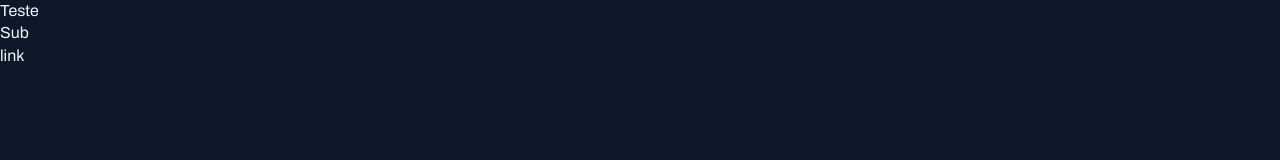
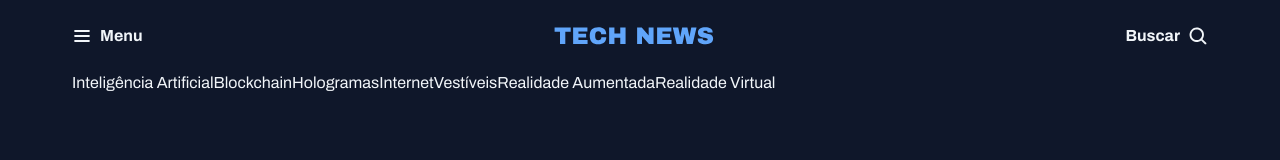
Before and after one commit to lucasnascimentoco020-maker/projeto-painel, a plain HTML site: page index.html in a window 1280 px wide. Drawn offline with Linux system fonts and the light colour scheme.

Commit message:
hearder apliction

```diff
--- a/index.html
+++ b/index.html
@@ -10,8 +10,32 @@
   <link rel="stylesheet" href="styles/index.css">
 </head>
 <body>
-  <h1>Teste</h1>
-  <h2>Sub</h2>
-  <a href="#">link</a>
+ <header class="container">
+<nav id="primary" class="grid grid-flow-col">
+
+  <div> <img src="assets/icons/List.svg" alt="icone de menu">
+  <strong>Menu</strong></div>
+
+  <div>
+     <img src="assets/Logo.svg" alt="Logo"></div>
+
+  <div>
+    <strong>Buscar</strong>
+    <img src="assets/icons/MagnifyingGlass.svg" alt="Icone de search">
+  </div>
+
+</nav>
+
+  <nav id="secondary" class="grid grid-flow-col">
+    <a href="#">Inteligência Artificial</a>
+    <a href="#">Blockchain</a>
+    <a href="#">Hologramas</a>
+    <a href="#">Internet</a>
+    <a href="#">Vestíveis</a>
+    <a href="#">Realidade Aumentada</a>
+    <a href="#">Realidade  Virtual</a>
+</nav>
+
+</header>
 </body>
 </html>
--- a/styles/global.css
+++ b/styles/global.css
@@ -41,3 +41,19 @@ h1, h2, h3
 {
   font: inherit;
 }
+
+.container {
+  max-width: 1200px;
+  padding-inline: 32px;
+  margin-inline: auto;
+
+}
+
+/* utility-first*/
+.grid {
+  display: flex;
+}
+
+.grid-flow-col {
+  grid-auto-flow: column;
+}
--- /dev/null
+++ b/styles/header.css
@@ -0,0 +1,21 @@
+#primary {
+  padding-block: 20px;
+  div {
+    display: flex;
+    align-items: center;
+    gap: 8px;
+  }
+
+  /* Nesting CSS*/
+  div:nth-child(2){
+    margin-inline: auto;
+  }
+  div::nth-child(3){
+    justify-self: end;
+  }
+
+  #secondary{
+    padding-block: 14px;
+    border: solid 1px var(--text-color-secondary);
+  }
+}
--- a/styles/index.css
+++ b/styles/index.css
@@ -1 +1,2 @@
 @import url(global.css);
+@import url(header.css);
```
